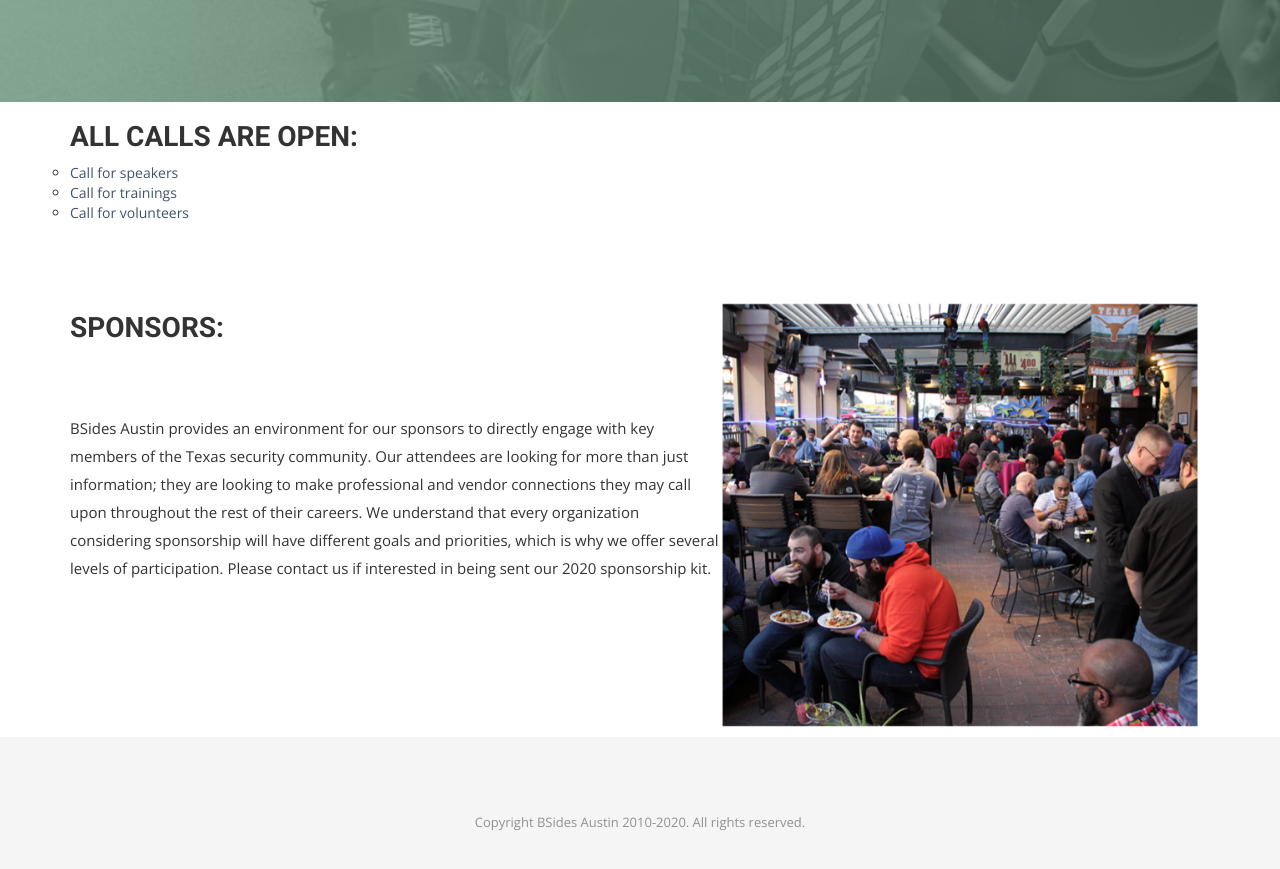
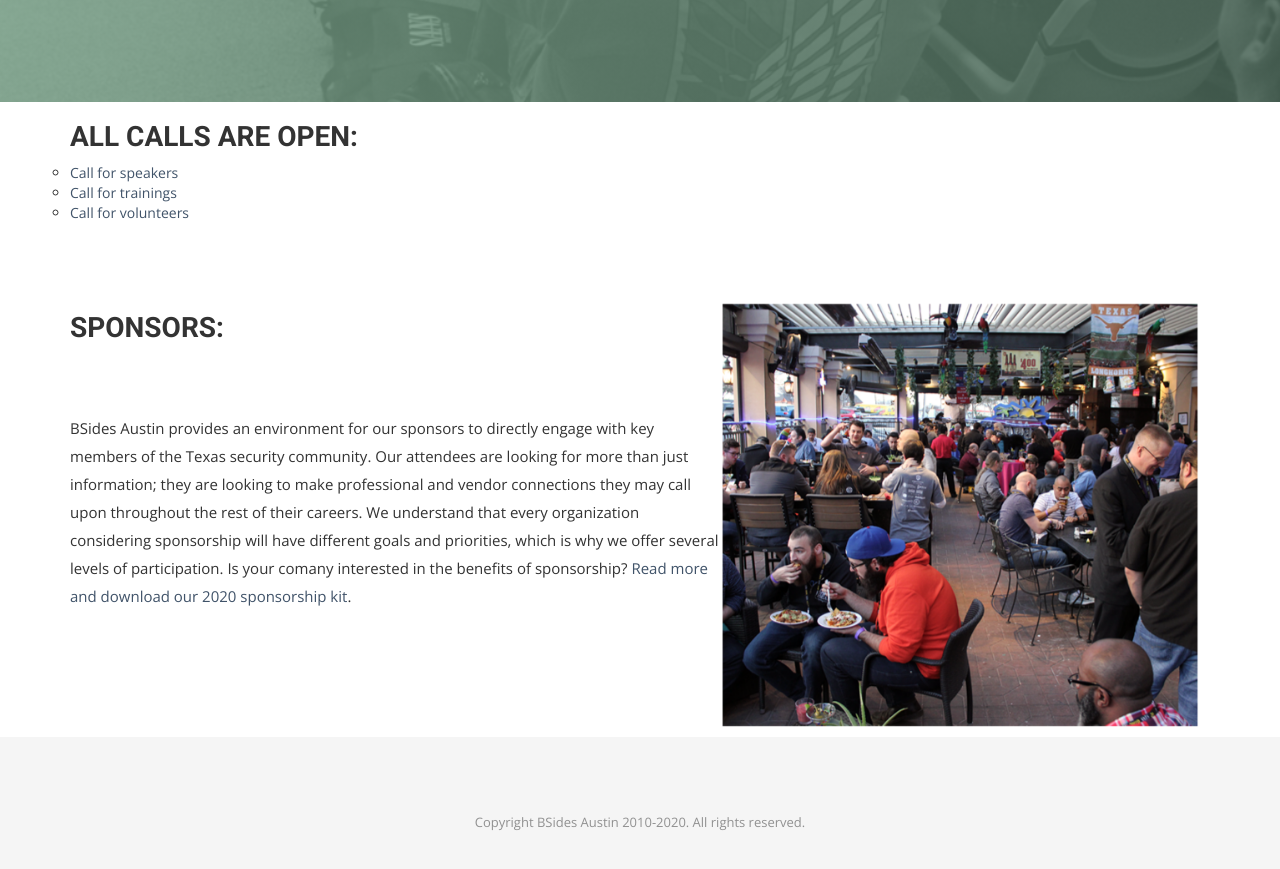
Before and after one commit to bsidesaustin/test, a Jekyll site: the page built from index.html, in a window 1280 px wide and 900 px high, scrolled down 853 px. Shown: the top 869 px of the window. Built offline with Jekyll 4.4.1, drawn with Linux system fonts in a browser that asks for light colours; nearby versions of some CDN libraries; some web fonts are replaced.

Commit message:
Update index.html

```diff
--- a/index.html
+++ b/index.html
@@ -57,7 +57,7 @@
             <h2>Sponsors:</h2>
           </div>
             <p>BSides Austin provides an environment for our sponsors to directly engage with key members of the Texas security community. Our attendees are looking for more than just information; they are looking to make professional and vendor connections they may call upon throughout the rest of their careers.
-We understand that every organization considering sponsorship will have different goals and priorities, which is why we offer several levels of participation. Please contact us if interested in being sent our 2020 sponsorship kit.</p>
+We understand that every organization considering sponsorship will have different goals and priorities, which is why we offer several levels of participation. Is your comany interested in the benefits of sponsorship? <a href="/sponsor/">Read more and download our 2020 sponsorship kit</a>.</p>
         </div>
       </div><!-- .col-md-7 close -->
       <div class="col-md-5 col-sm-12">
```
